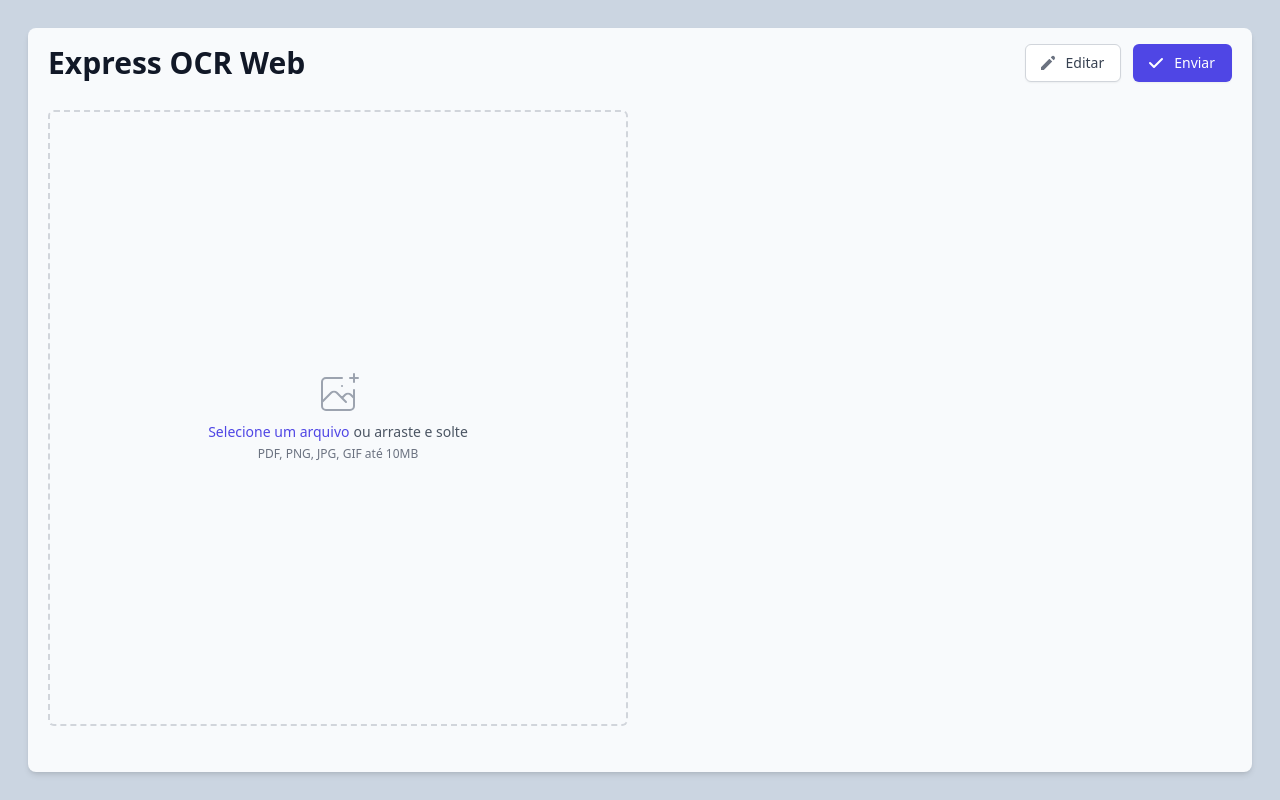
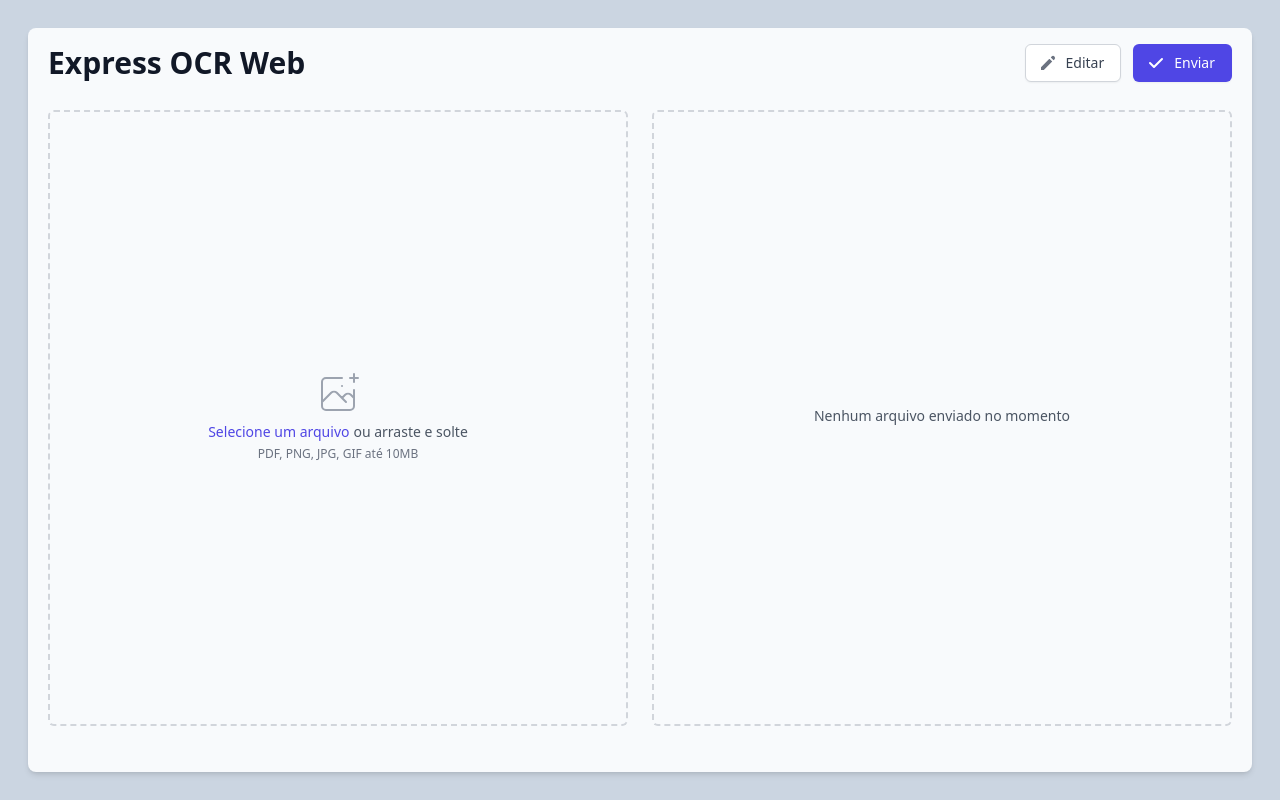
Before and after one commit to LuanDantas/express-orc-web, a React (Vite) app: page / in a window 1280 px wide. Built offline with nearby package versions, Linux system fonts and the light colour scheme.

Commit message:
Fix style

```diff
--- a/src/components/Extractor/index.tsx
+++ b/src/components/Extractor/index.tsx
@@ -8,14 +8,14 @@ export function Extractor() {
 
   return (
     <section className="flex justify-between h-5/6 mt-2 px-5">
-      <div className="flex w-2/4 h-full pr-3">
+      <div className="flex w-2/4 pr-3">
         <Upload
           selectedFile={selectedFile}
           setSelectedFile={setSelectedFile}
           setPreview={setPreview}
         />
       </div>
-      <div className="w-2/4 pl-3">
+      <div className="flex w-2/4 pl-3">
         <Preview selectedFile={selectedFile} preview={preview} />
       </div>
     </section>
--- /dev/null
+++ b/src/components/Extractor/preview-blank.tsx
@@ -0,0 +1,9 @@
+export function PreviewBlank() {
+  return (
+    <div className="w-full mt-1 flex justify-center items-center px-6 pt-5 pb-6 border-2 border-gray-300 border-dashed rounded-md">
+      <div className="flex justify-center text-sm text-gray-600">
+        <p>Nenhum arquivo enviado no momento</p>
+      </div>
+    </div>
+  )
+}
--- a/src/components/Extractor/preview.tsx
+++ b/src/components/Extractor/preview.tsx
@@ -1,3 +1,5 @@
+import { PreviewBlank } from "./preview-blank";
+
 interface PreviewProps {
   selectedFile: any;
   preview: any;
@@ -6,7 +8,11 @@ interface PreviewProps {
 export function Preview({ selectedFile, preview }: PreviewProps) {
   return (
     <>
-      {selectedFile && <img src={preview} /> }
+      {selectedFile ? (
+        <img src={preview} />
+      ) : (
+        <PreviewBlank />
+      )}
     </>
   )
 }
```
